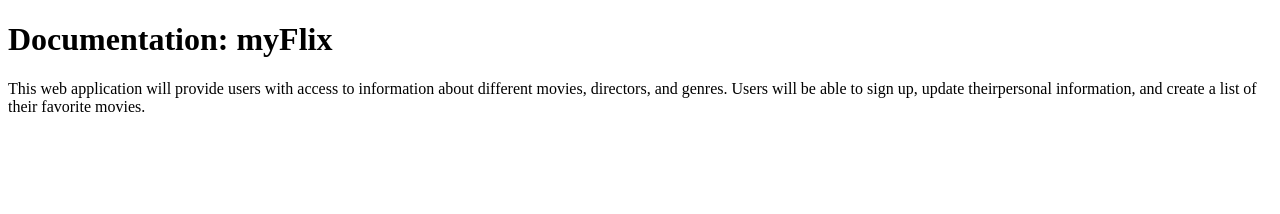
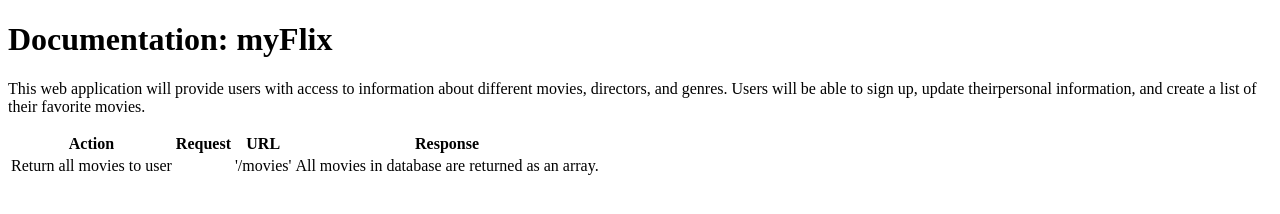
Before and after one commit to RHBusch/movie_api, a website: page public/documentation.html in a window 1280 px wide. Drawn offline with Linux system fonts and the light colour scheme.

Commit message:
Creating a documentation table for the movie_api server

```diff
--- a/public/documentation.html
+++ b/public/documentation.html
@@ -11,3 +11,29 @@
     <p> This  web application will provide users with access to information about different movies, directors, and genres.
       Users will be able to sign up, update theirpersonal information, and create a list of their favorite movies. </p>
  </body>
+  <table>
+
+    <thead>
+      <tr>
+        <th>Action</th>
+        <th>Request</th>
+        <th>URL</th>
+        <th>Response</th>
+      </tr>
+    </thead>
+
+    <tbody>
+
+      <tr>
+          <td> Return all movies to user</td>
+          <td><GET/td>
+          <td>'/movies'</td>
+          <td>All movies in database are returned as an array. </td>
+
+      </tr>
+
+      <tr>
+
+      </tr>
+    </tbody>
+  </table>
```
